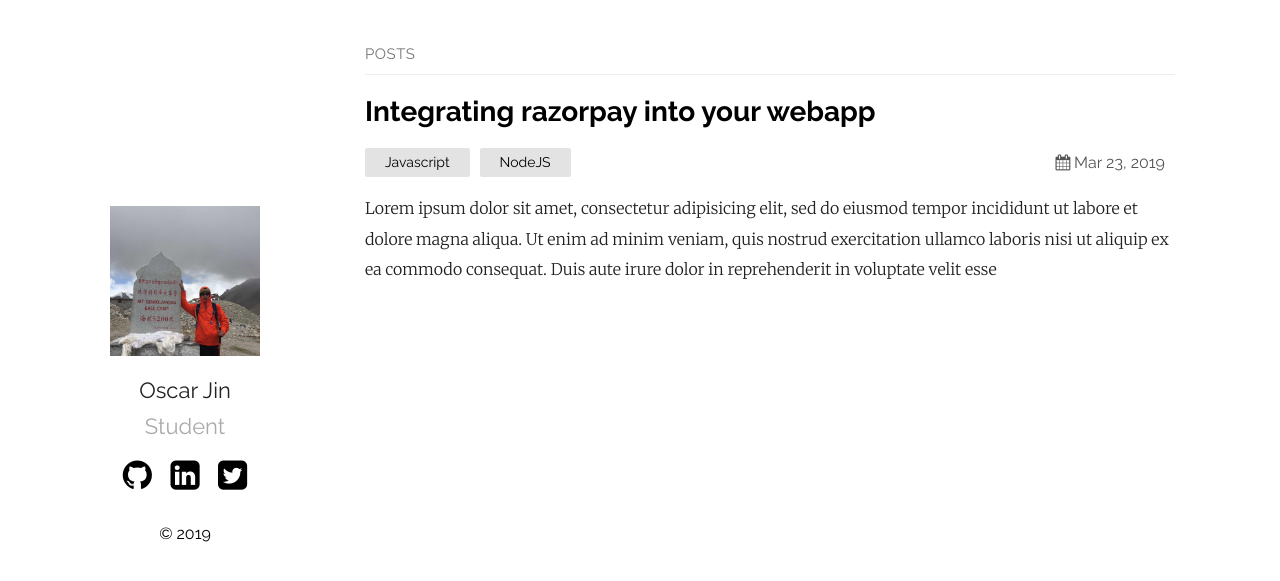
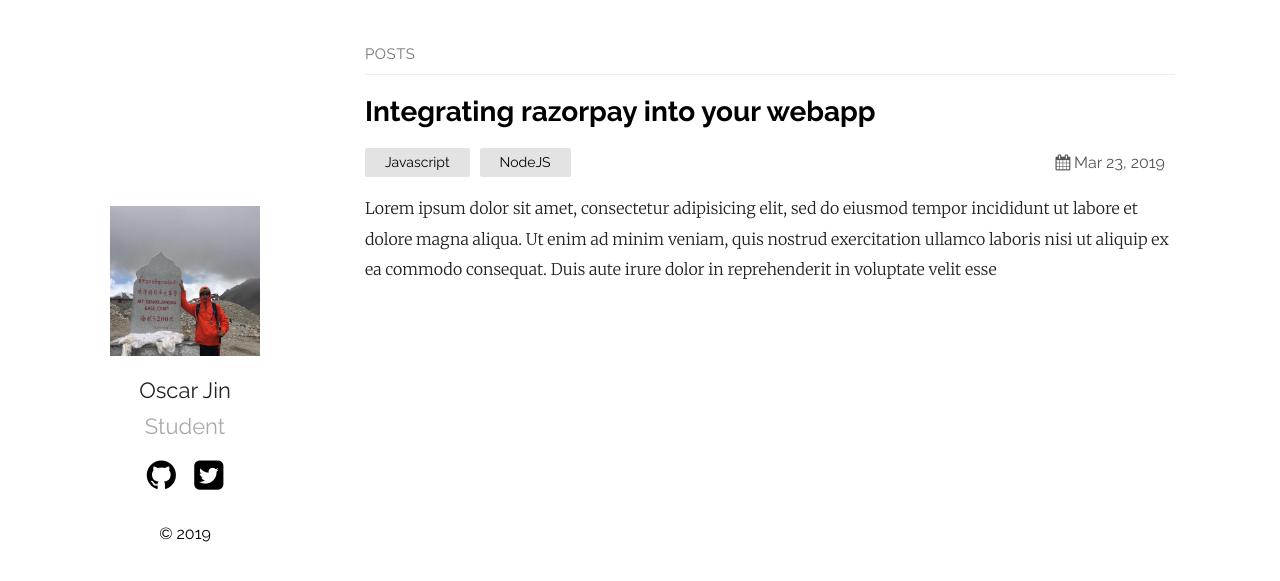
Before and after one commit to OscarJin/OscarJin.github.io, a Jekyll site: the page built from index.md, in a window 1280 px wide. Shown: the top 581 px of the page. Built offline with Jekyll 4.4.1, drawn with Linux system fonts in a browser that asks for light colours.

Commit message:
Update default.html

```diff
--- a/_layouts/default.html
+++ b/_layouts/default.html
@@ -11,7 +11,7 @@
 			<p class="tagline">{{ site.plainwhite.tagline }}</p>
 			<ul class="social">
 				<a href="https://github.com/{{ site.plainwhite.social_links.github }}"><li><i class="icon-github-circled"></i></li></a>
-				<a href="https://www.linkedin.com/{{ site.plainwhite.social_links.linkedIn }}"><li><i class="icon-linkedin-squared"></i></li></a>
+				<!-- <a href="https://www.linkedin.com/{{ site.plainwhite.social_links.linkedIn }}"><li><i class="icon-linkedin-squared"></i></li></a> -->
 				<a href="https://twitter.com/{{ site.plainwhite.social_links.twitter }}"><li><i class="icon-twitter-squared"></i></li></a>
 			</ul>
 			<p>&copy; 2019</p>
```
